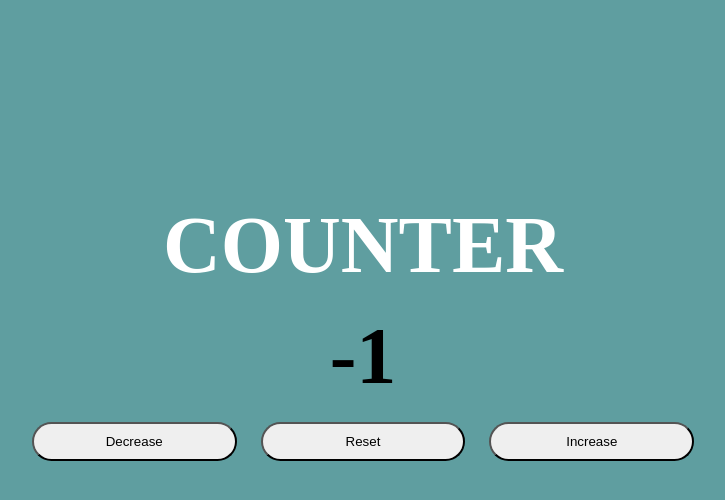
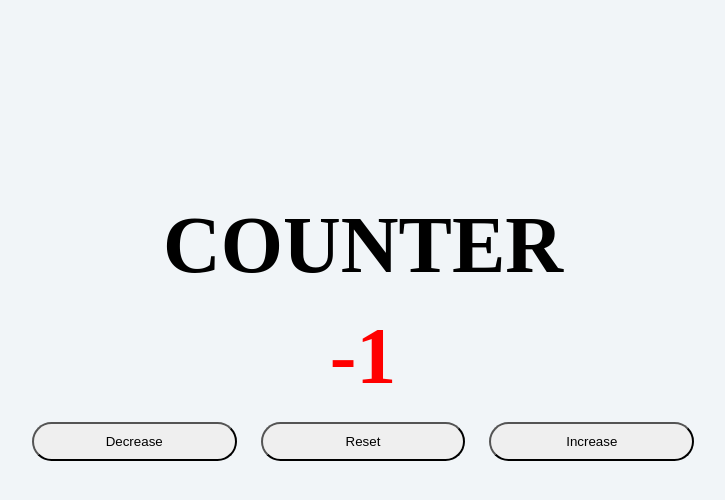
Before and after one commit to AbdoSadory/simpleCounter, a plain HTML site: page index.html in a window 1280 px wide. Both pictures are taken after a click on the button "Decrease". Shown: the whole page, without its empty margins (277-1002 px from the left). Drawn offline with Linux system fonts and the light colour scheme.

Commit message:
Simple Counter Task 2 - adding correct colors

```diff
--- a/script.js
+++ b/script.js
@@ -20,6 +20,14 @@ function counter(countingType) {
     countNumberHeading.innerHTML = counterNumber.toString();
     console.log(counterNumber);
   }
+
+  if (counterNumber > 0) {
+    countNumberHeading.style.color = "green";
+  } else if (counterNumber < 0) {
+    countNumberHeading.style.color = "red";
+  } else {
+    countNumberHeading.style.color = "black";
+  }
 }
 
 // we create anonymous function, bc the function needs arguments
--- a/style.css
+++ b/style.css
@@ -6,7 +6,7 @@ html {
   scroll-behavior: smooth;
 }
 body {
-  background-color: cadetblue;
+  background-color: #f1f5f8;
 }
 
 .content-container {
@@ -18,8 +18,7 @@ body {
 
 .content-container .count-header,
 .count-number {
-  color: white;
-  color: white;
+  color: black;
   font-size: 80px;
   text-transform: uppercase;
 }
```
